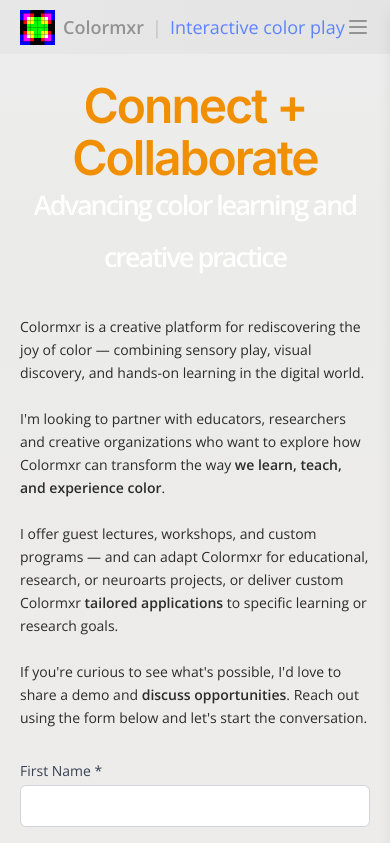
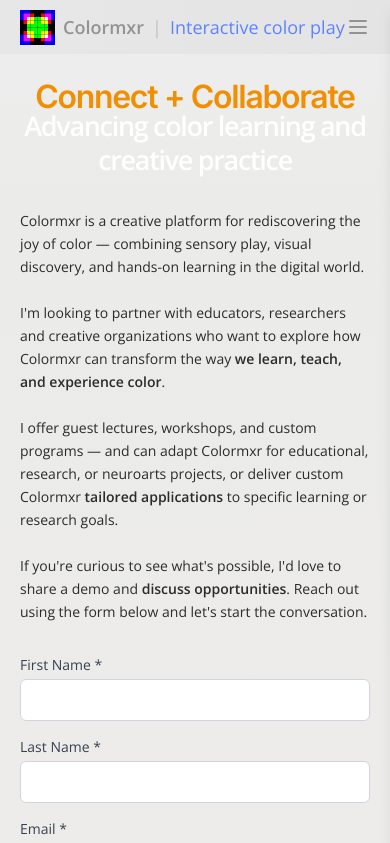
Before and after one commit to DWitt415/website-colormxr, a React (Vite) app: page /join in a window 390 px wide. Shown: the top 843 px of the page. Built offline with nearby package versions, Linux system fonts and the light colour scheme.

Commit message:
mobile headline fix

```diff
--- a/src/index.css
+++ b/src/index.css
@@ -36,21 +36,37 @@
   /* Heading Styles - Mobile First */
   .heading-hero {
     font-family: 'Inter', sans-serif;
-    font-size: 48px;
+    font-size: 32px;
     font-weight: 600;
-    line-height: 52px;
-    letter-spacing: -2px;
+    line-height: 34px;
+    letter-spacing: -1.32px;
     color: #f18f02;
     margin-bottom: -5px;
   }
 
+  @media (min-width: 1024px) {
+    .heading-hero {
+      font-size: 48px;
+      line-height: 52px;
+      letter-spacing: -2px;
+    }
+  }
+
   .heading-subhero {
     font-family: 'Open Sans', sans-serif;
-    font-size: 36px;
+    font-size: 24px;
     font-weight: 600;
-    line-height: 52px;
-    letter-spacing: -2px;
+    line-height: 34px;
+    letter-spacing: -1.32px;
     color: #ffffff;
+  }
+
+  @media (min-width: 1024px) {
+    .heading-subhero {
+      font-size: 36px;
+      line-height: 52px;
+      letter-spacing: -2px;
+    }
   }
 
   .heading-section {
```
